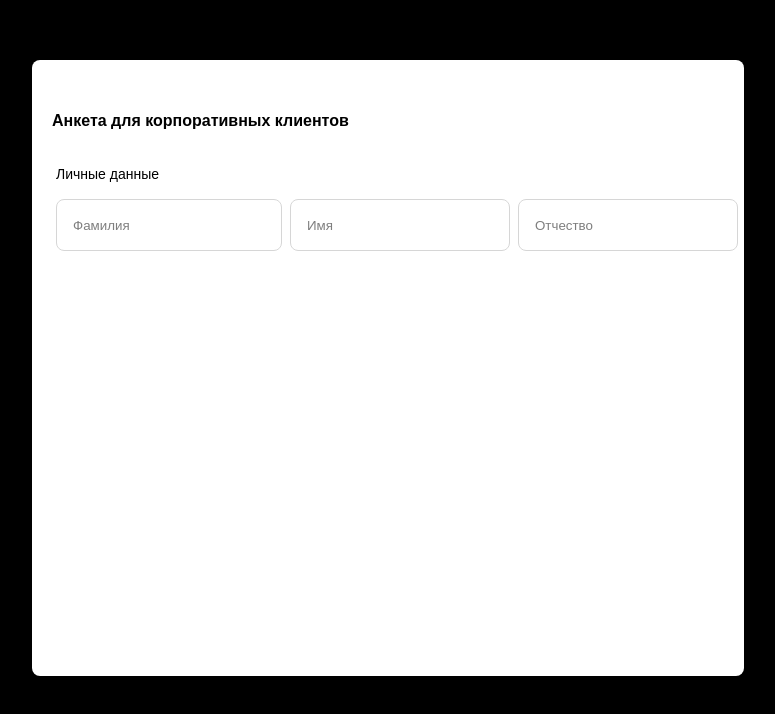
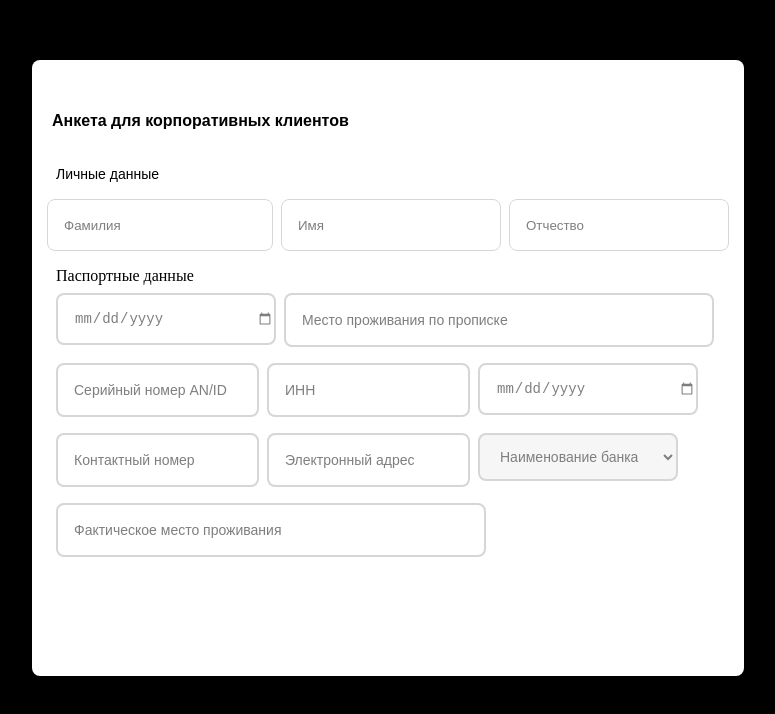
Before and after one commit to Meerione/registration-, a plain HTML site: page index.html in a window 1280 px wide. Shown: the part 186-900 px from the top of the page, without its empty margins (364-1139 px from the left). Drawn offline with Linux system fonts and the light colour scheme.

Commit message:
feat: add  block2 in main container init: start project2

```diff
--- a/index.html
+++ b/index.html
@@ -23,6 +23,40 @@
             <input class="surname" type="text" value="Отчество">
         </label>
     </div>
+
+    <p class="passport">Паспортные данные</p>
+    <div class="block2">
+        <label>
+            <input class="main first" type="date" value="Дата рождения">
+        </label>
+        <label>
+            <input class="main address" type="text" value="Место проживания по прописке">
+        </label>
+        <label>
+            <input class="main second" type="text" value="Серийный номер AN/ID">
+        </label>
+        <label>
+            <input class="main third" type="text" value="ИНН">
+        </label>
+        <label>
+            <input class="main fourth" type="date" value="Дата получения">
+        </label>
+        <label>
+            <input class="main fifth" type="text" value="Контактный номер">
+        </label>
+        <label>
+            <input class="main six" type="email" value="Электронный адрес">
+        </label>
+        <select name="" id="seven" class="main">
+            <option value="">Наименование банка</option>
+        </select>
+        <label>
+            <input class="main address" type="text" value="Фактическое место проживания">
+        </label>
+    </div>
+
+
+
 </div>
 
 </body>
--- a/style.css
+++ b/style.css
@@ -12,6 +12,8 @@ body{
     border-radius: 8px;
     padding: 40px 24px 0 24px;
     margin: 246px 388px 200px;
+    align-items: center;
+    justify-content: center;
 }
 
 h1{
@@ -32,6 +34,7 @@ h1{
 .block1{
     gap: 8px;
     display: flex;
+    justify-content: center;
 }
 
 .block1 input{
@@ -47,6 +50,7 @@ h1{
 .family{
     padding-right: 8px;
 }
+
 .personal{
     font-family: sans-serif;
     font-size: 14px;
@@ -56,3 +60,48 @@ h1{
     color: #000000;
     margin: 0;
 }
+
+.block2{
+    display: flex;
+    flex-direction: row;
+    flex-wrap: wrap;
+    gap: 16px 8px;
+    margin-top: 8px;
+}
+
+.main{
+
+    height: 48px;
+    border: 2px solid #AEAEAE;
+    border-radius: 8px;
+    font-size: 14px;
+    padding-left: 16px;
+    opacity: 0.5;
+    }
+.address{
+    width: 408px;
+    height: 48px;
+    padding-left: 16px;
+    opacity: 0.5;
+    gap: 8px 16px;
+
+}
+
+#seven{
+    width: 200px;
+    height: 48px;
+    padding-left: 16px;
+    gap: 8px;
+}
+
+.passport{
+    margin: 0;
+}
+
+.first{
+    width: 200px;
+}
+.fourth{
+    width: 200px;
+    height: 48px;
+}
```
Also changed, not shown: index2.html (added), style2.css (added).
